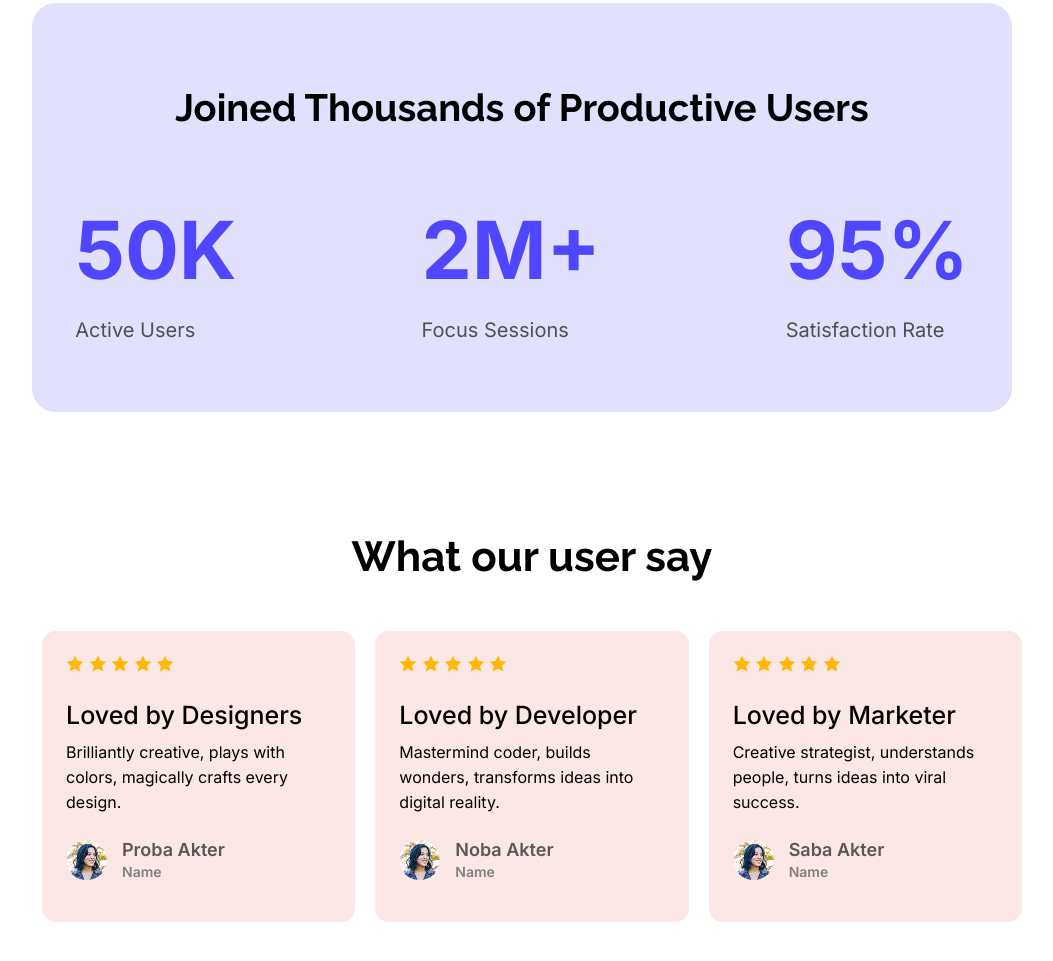
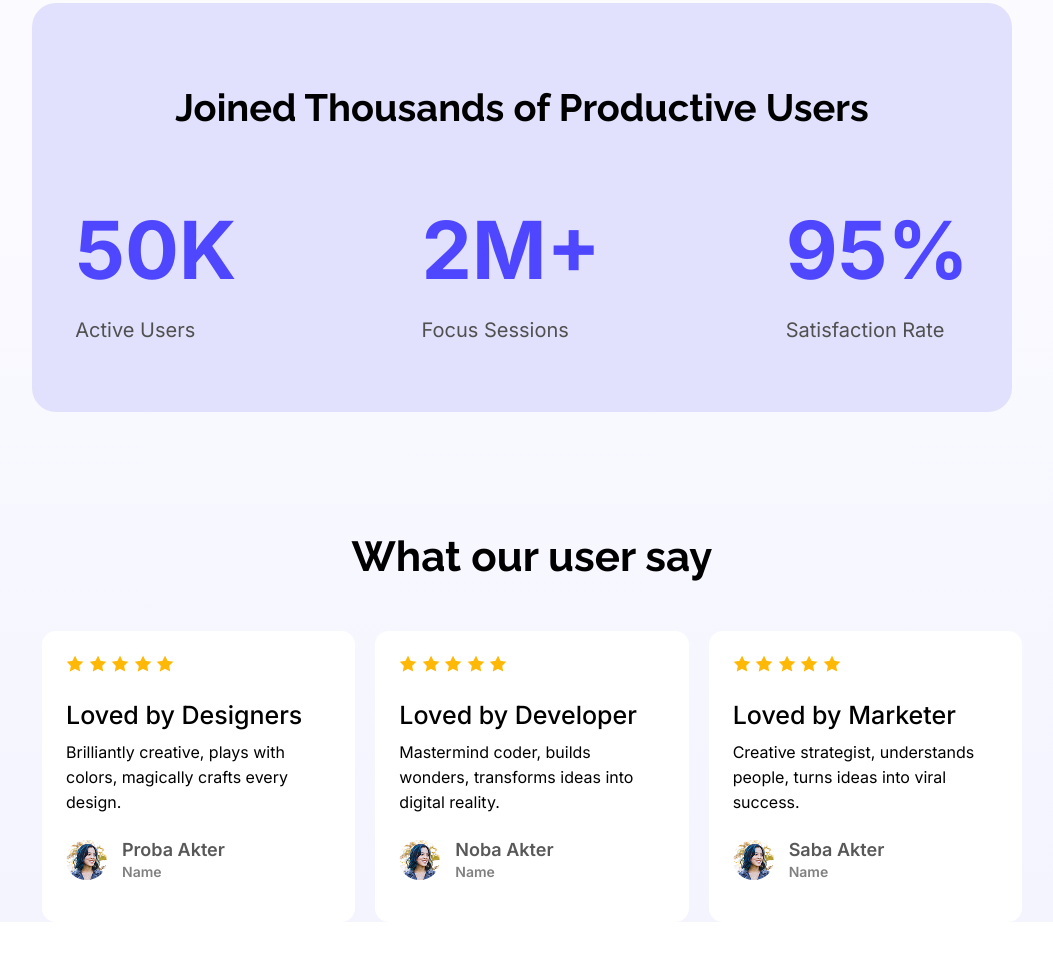
Before and after one commit to jahiddeveloper/Assignment, a plain HTML site: page index.html in a window 1280 px wide. Shown: the part 1405-2366 px from the top of the page, without its empty margins (108-1161 px from the left). Drawn offline with Linux system fonts and the light colour scheme.

Commit message:
It's my third commit

```diff
--- a/index.html
+++ b/index.html
@@ -30,7 +30,7 @@
             </div>
         </div>
     </header>
-    <main class="raleway-normal">
+    <main class="raleway-normal main">
         <section class="section-1">
             <div class="action-container">
                 <div class="action-content">
--- a/style.css
+++ b/style.css
@@ -103,7 +103,9 @@ nav ul li a:hover {
     transition-duration: 0.3s;
 }
 
-
+.main {
+    background: linear-gradient(to top, #f4f4ff, #ffffff);
+}
 
 /**section-1***/
 
@@ -239,21 +241,21 @@ nav ul li a:hover {
 .box-1 {
     height: 243px;
     width: 366px;
-    background-color: rgb(252, 231, 231);
+    background-color: #FFFFFF;
     padding: 24px;
     border-radius: 14px;
 }
 .box-2 {
     height: 243px;
     width: 366px;
-    background-color: rgb(252, 231, 231);
+    background-color: #FFFFFF;
     padding: 24px;
     border-radius: 14px;
 }
 .box-3 {
     height: 243px;
     width: 366px;
-    background-color: rgb(252, 231, 231);
+    background-color: #FFFFFF;
     padding: 24px;
     border-radius: 14px;
 }
```
